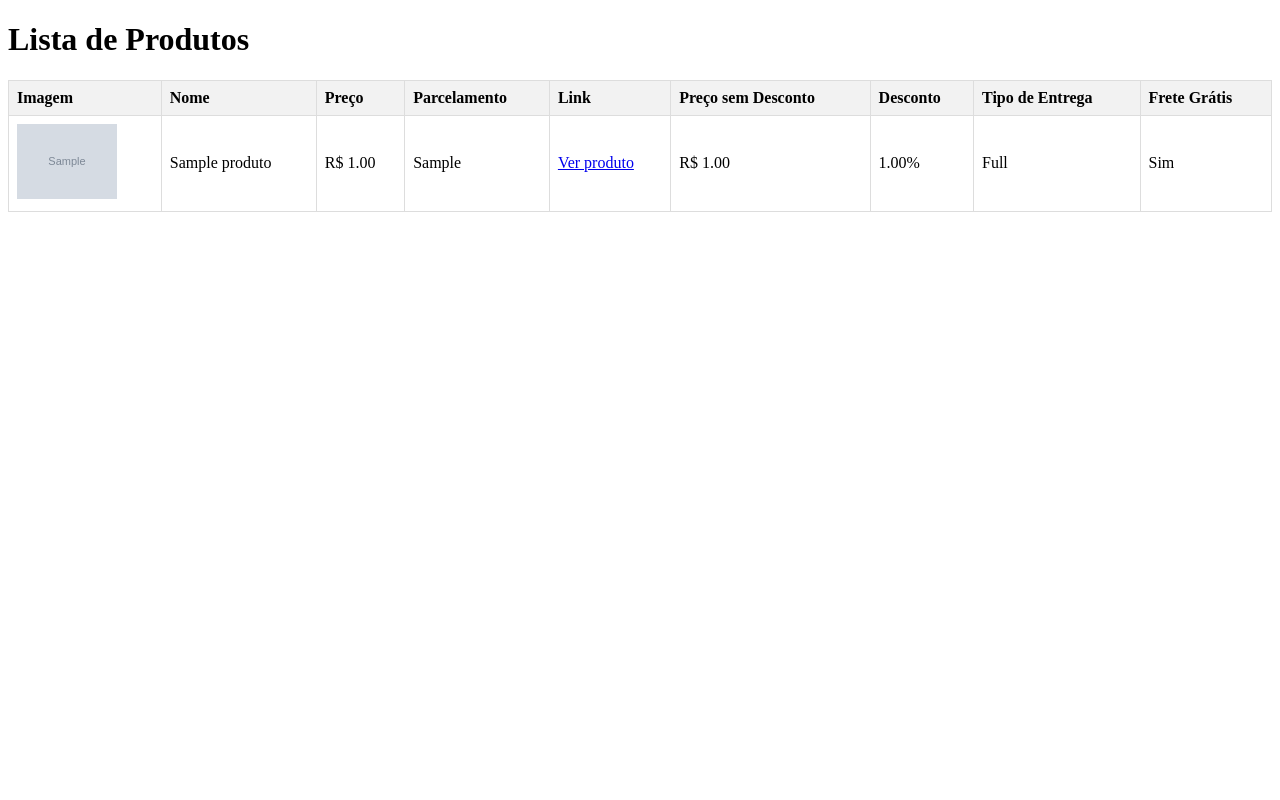
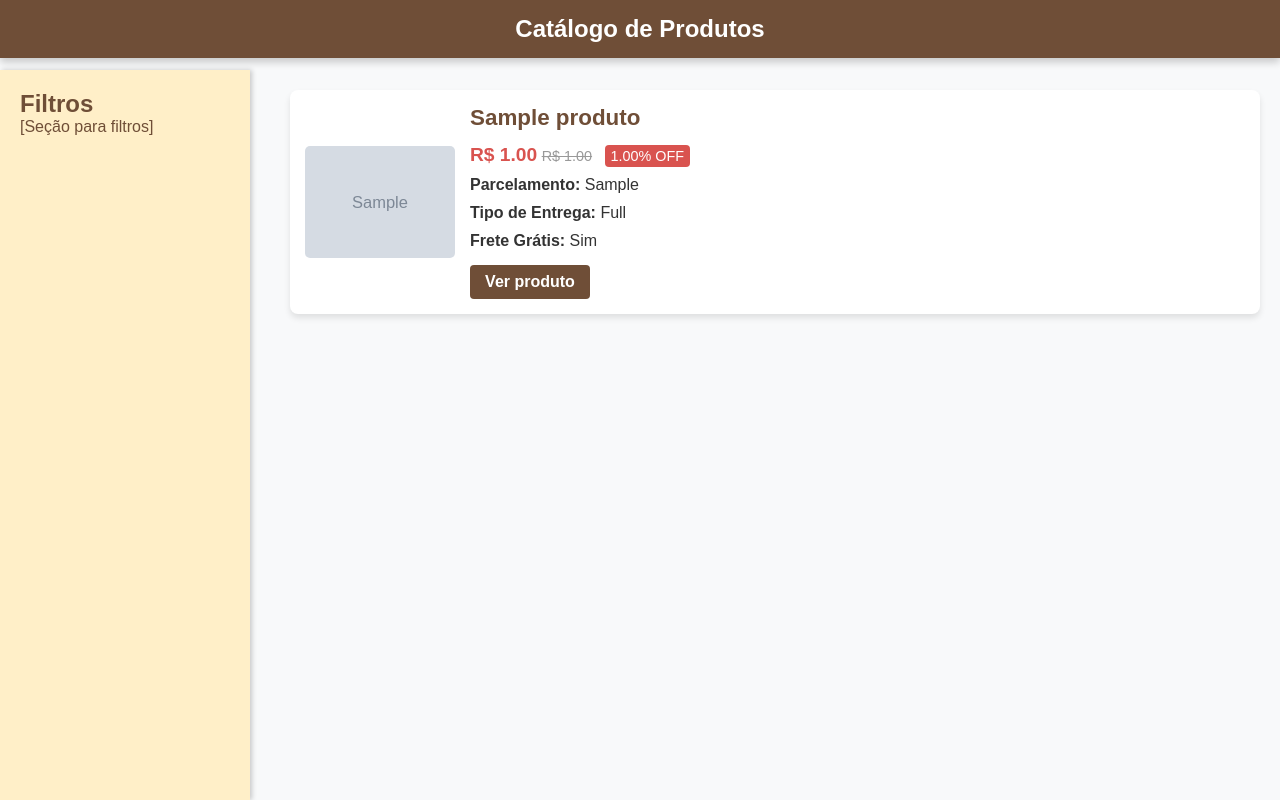
Before and after one commit to enzorooschqueiroz/desafio-catalogo-ofertas, a Django app: page / in a window 1280 px wide. Run offline with Django 5.2, Linux system fonts and the light colour scheme; tables that the repository leaves empty hold one stand-in row (values such as "Sample post"); grey boxes marked "Sample" are stand-in pictures.

Commit message:
:art: Redesign product listing page with responsive layout and improved styling

```diff
--- a/catalogo/templates/catalogo/list_products.html
+++ b/catalogo/templates/catalogo/list_products.html
@@ -1,5 +1,3 @@
-<!-- catalogo/templates/catalogo/listar_produtos.html -->
-
 <!DOCTYPE html>
 <html lang="pt-BR">
 <head>
@@ -7,73 +5,173 @@
     <meta name="viewport" content="width=device-width, initial-scale=1.0">
     <title>Lista de Produtos</title>
     <style>
-        table {
+        * {
+            margin: 0;
+            padding: 0;
+            box-sizing: border-box;
+            font-family: Arial, sans-serif;
+        }
+
+        body {
+            display: flex;
+            flex-direction: column;
+            height: 100vh;
+            background-color: #f8f9fa;
+        }
+
+        .navbar {
+            position: fixed;
+            top: 0;
+            left: 0;
             width: 100%;
-            border-collapse: collapse;
+            background-color: #6F4E37;
+            color: white;
+            padding: 15px;
+            text-align: center;
+            font-size: 1.5rem;
+            font-weight: bold;
+            box-shadow: 0px 4px 8px rgba(0, 0, 0, 0.2);
+            z-index: 1000;
         }
-        th, td {
-            border: 1px solid #ddd;
-            padding: 8px;
-            text-align: left;
+
+        .container {
+            display: flex;
+            margin-top: 70px;
+            height: calc(100vh - 70px);
         }
-        th {
-            background-color: #f2f2f2;
+
+        .sidebar {
+            width: 250px;
+            background-color: #ffefc8;
+            padding: 20px;
+            color: #6F4E37;
+            position: fixed;
+            top: 70px;
+            left: 0;
+            height: calc(100vh - 70px);
+            overflow-y: auto;
+            box-shadow: 2px 0 5px rgba(0, 0, 0, 0.2);
         }
-        img {
-            max-width: 100px;
+
+        .content {
+            margin-left: 270px;
+            padding: 20px;
+            width: calc(100% - 270px);
+            overflow-y: auto;
+        }
+
+        .product-card {
+            display: flex;
+            align-items: center;
+            background: white;
+            padding: 15px;
+            border-radius: 8px;
+            margin-bottom: 15px;
+            box-shadow: 0px 4px 6px rgba(0, 0, 0, 0.1);
+            transition: transform 0.2s;
+        }
+
+        .product-card:hover {
+            transform: scale(1.02);
+        }
+
+        .product-image {
+            width: 150px;
             height: auto;
+            border-radius: 5px;
+            margin-right: 15px;
+        }
+
+        .product-info {
+            flex: 1;
+            display: flex;
+            flex-direction: column;
+        }
+
+        .product-info h3 {
+            margin-bottom: 8px;
+            font-size: 1.4rem;
+            color: #6F4E37;
+        }
+
+        .product-info p {
+            margin: 5px 0;
+            color: #333;
+            font-size: 1rem;
+        }
+
+        .price {
+            font-size: 1.2rem;
+            font-weight: bold;
+            color: #D9534F;
+        }
+
+        .old-price {
+            text-decoration: line-through;
+            color: #999;
+            font-size: 0.9rem;
+        }
+
+        .discount {
+            background-color: #D9534F;
+            color: white;
+            padding: 3px 6px;
+            border-radius: 4px;
+            font-size: 0.9rem;
+            margin-left: 8px;
+        }
+
+        .product-link {
+            text-decoration: none;
+            background-color: #6F4E37;
+            color: white;
+            padding: 8px 12px;
+            border-radius: 4px;
+            text-align: center;
+            font-weight: bold;
+            display: inline-block;
+            width: 120px;
+            margin-top: 10px;
+            transition: background 0.3s;
+        }
+
+        .product-link:hover {
+            background-color: #A67B5B;
         }
     </style>
 </head>
 <body>
-    <h1>Lista de Produtos</h1>
-    <table>
-        <thead>
-            <tr>
-                <th>Imagem</th>
-                <th>Nome</th>
-                <th>Preço</th>
-                <th>Parcelamento</th>
-                <th>Link</th>
-                <th>Preço sem Desconto</th>
-                <th>Desconto</th>
-                <th>Tipo de Entrega</th>
-                <th>Frete Grátis</th>
-            </tr>
-        </thead>
-        <tbody>
+    <div class="navbar">Catálogo de Produtos</div>
+
+    <div class="container">
+        <div class="sidebar">
+            <h2>Filtros</h2>
+            <p>[Seção para filtros]</p>
+        </div>
+
+        <div class="content">
             {% for produto in produtos %}
-            <tr>
-                <td>
-                    {% if produto.imagem %}
-                        <img src="{{ produto.imagem }}" alt="{{ produto.nome }}">
-                    {% else %}
-                        Sem imagem
-                    {% endif %}
-                </td>
-                <td>{{ produto.nome }}</td>
-                <td>R$ {{ produto.preco }}</td>
-                <td>{{ produto.parcelamento }}</td>
-                <td><a href="{{ produto.link }}" target="_blank">Ver produto</a></td>
-                <td>
-                    {% if produto.preco_sem_desconto %}
-                        R$ {{ produto.preco_sem_desconto }}
-                    {% else %}
-                        N/A
-                    {% endif %}
-                </td>
-                <td>
-                    {% if produto.percentual_desconto %}
-                        {{ produto.percentual_desconto }}%
-                    {% else %}
-                        N/A
-                    {% endif %}
-                </td>
-                <td>{{ produto.tipo_entrega }}</td>
-                <td>{{ produto.frete_gratis|yesno:"Sim,Não" }}</td>
-            </tr>
+            <div class="product-card">
+                <img class="product-image" src="{{ produto.imagem }}" alt="{{ produto.nome }}">
+                <div class="product-info">
+                    <h3>{{ produto.nome }}</h3>
+                    <p>
+                        <span class="price">R$ {{ produto.preco }}</span>
+                        {% if produto.preco_sem_desconto %}
+                        <span class="old-price">R$ {{ produto.preco_sem_desconto }}</span>
+                        {% endif %}
+                        {% if produto.percentual_desconto %}
+                        <span class="discount">{{ produto.percentual_desconto }}% OFF</span>
+                        {% endif %}
+                    </p>
+                    <p><strong>Parcelamento:</strong> {{ produto.parcelamento }}</p>
+                    <p><strong>Tipo de Entrega:</strong> {{ produto.tipo_entrega }}</p>
+                    <p><strong>Frete Grátis:</strong> {{ produto.frete_gratis|yesno:"Sim,Não" }}</p>
+                    <a class="product-link" href="{{ produto.link }}" target="_blank">Ver produto</a>
+                </div>
+            </div>
             {% endfor %}
-        </tbody>
-    </table>
+        </div>
+    </div>
 </body>
 </html>
```
